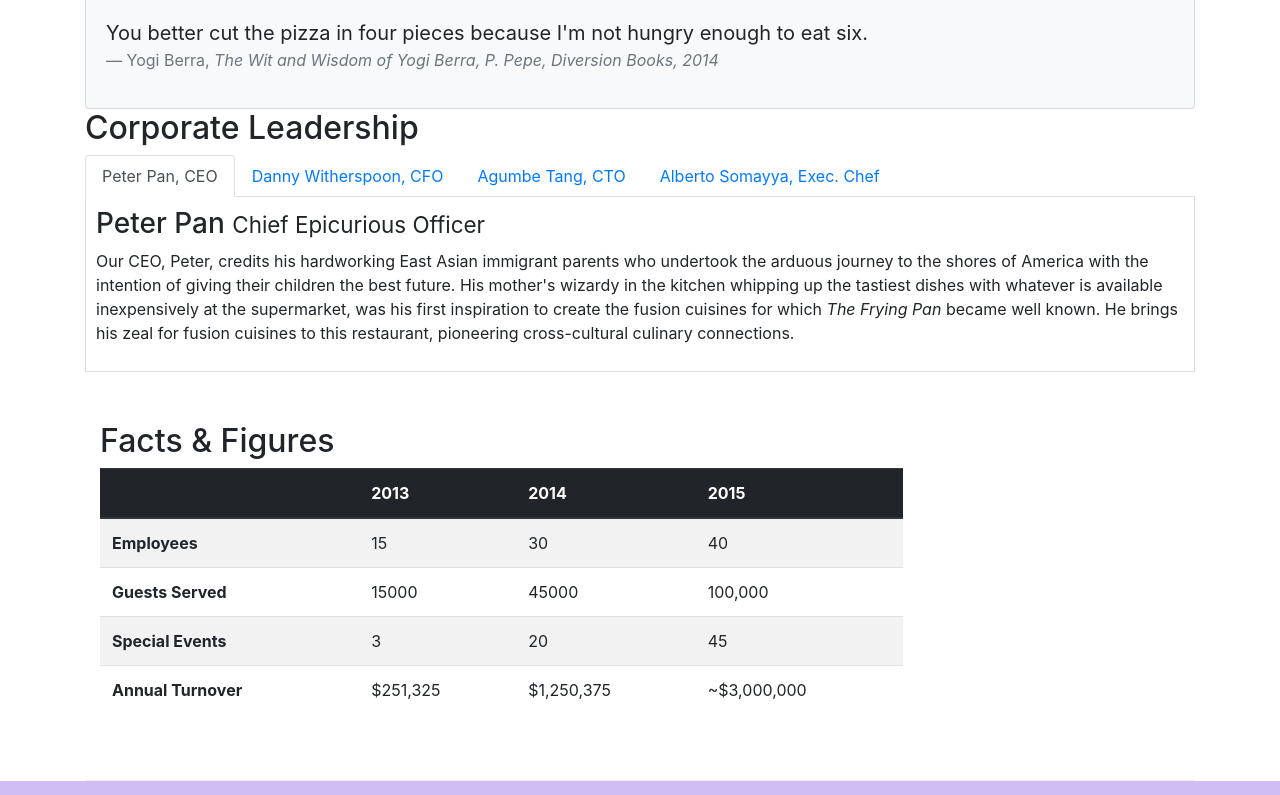
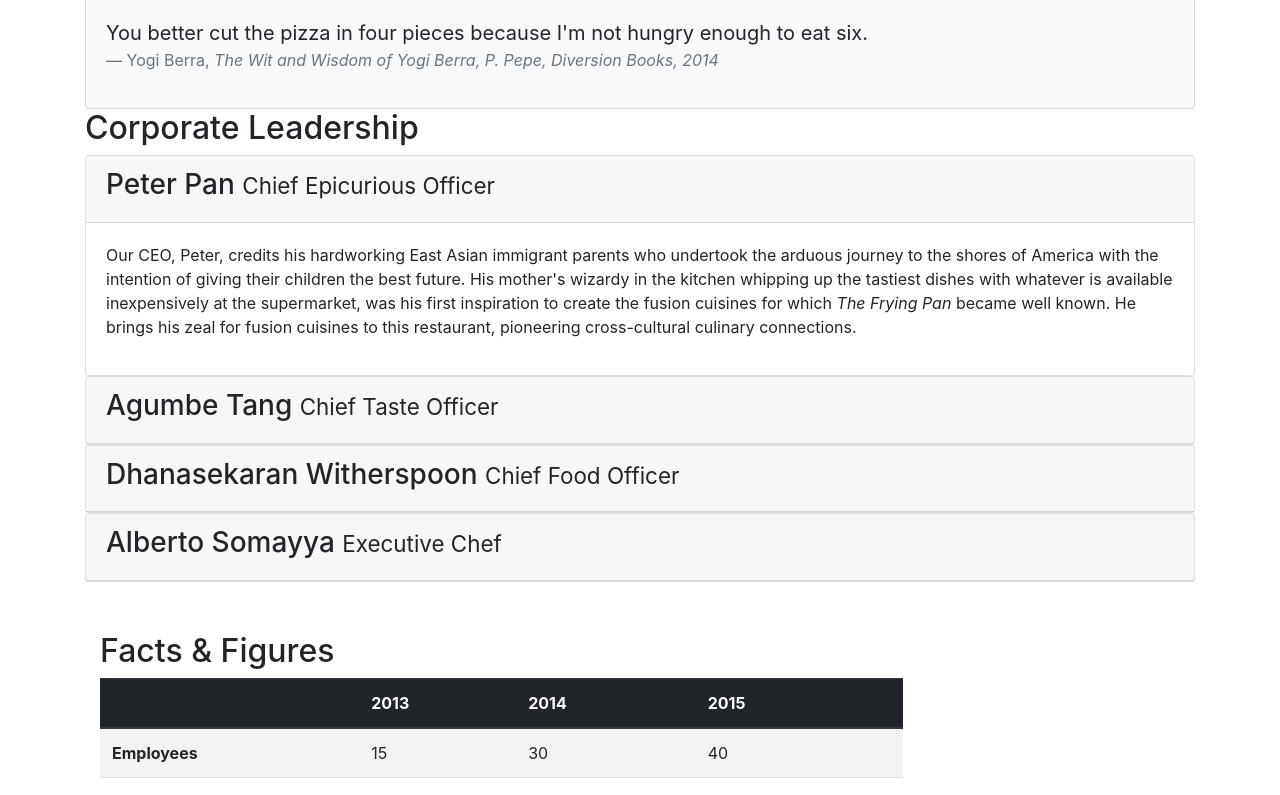
Before and after one commit to karanverma96/Bootstrap4, a website: page aboutus.html in a window 1280 px wide. Shown: the part 762-1557 px from the top of the page. Drawn offline with nearby package versions, Linux system fonts and the light colour scheme.

Commit message:
Accordion

```diff
--- a/aboutus.html
+++ b/aboutus.html
@@ -108,37 +108,54 @@
         <div class="row">
             <div class="col col-sm-12">
                 <h2>Corporate Leadership</h2>
-                <ul class="nav nav-tabs">
-                    <li class="nav-item">
-                        <a class="nav-link active" role="tab" data-toggle="tab" href="#peter">Peter Pan, CEO</a>
-                    </li>
-                    <li class="nav-item">
-                        <a class="nav-link" role="tab" data-toggle="tab" href="#danny">Danny Witherspoon, CFO</a>
-                    </li>
-                    <li class="nav-item">
-                        <a class="nav-link" role="tab" data-toggle="tab" href="#agumbe">Agumbe Tang, CTO</a>
-                    </li>
-                    <li class="nav-item">
-                        <a class="nav-link" role="tab" data-toggle="tab" href="#alberto">Alberto Somayya, Exec. Chef</a>
-                    </li>
-                </ul>
-                <div class="tab-content">
-                    <div role="tab-panel" class="tab-pane fade show active" id=peter>
-                        <h3>Peter Pan <small>Chief Epicurious Officer</small></h3>
-                        <p class="d-none d-sm-block">Our CEO, Peter, credits his hardworking East Asian immigrant parents who undertook the arduous journey to the shores of America with the intention of giving their children the best future. His mother's wizardy in the kitchen whipping up the tastiest dishes with whatever is available inexpensively at the supermarket, was his first inspiration to create the fusion cuisines for which <em>The Frying Pan</em> became well known. He brings his zeal for fusion cuisines to this restaurant, pioneering cross-cultural culinary connections.</p>
+                <div id="accordion">
+                    <div class="card">
+                        <div class="card-header" role="tab" id="peterhead">
+                            <h3>
+                                <a data-toggle="collapse" data-target="#peter">Peter Pan <small>Chief Epicurious Officer</small></a>
+                            </h3>
+                        </div>
+                        <div class="collapse show" id="peter" data-parent="#accordion">
+                            <div class="card-body">
+                                <p class="d-none d-sm-block">Our CEO, Peter, credits his hardworking East Asian immigrant parents who undertook the arduous journey to the shores of America with the intention of giving their children the best future. His mother's wizardy in the kitchen whipping up the tastiest dishes with whatever is available inexpensively at the supermarket, was his first inspiration to create the fusion cuisines for which <em>The Frying Pan</em> became well known. He brings his zeal for fusion cuisines to this restaurant, pioneering cross-cultural culinary connections.</p>
+                            </div>
+                        </div>
                     </div>
-                    <div role="tab-panel" class="tab-pane fade" id="agumbe">
-                        <h3>Agumbe Tang <small>Chief Taste Officer</small></h3>
-                        <p class="d-none d-sm-block">Blessed with the most discerning gustatory sense, Agumbe, our CTO, personally ensures that every dish that we serve meets his exacting tastes. Our chefs dread the tongue lashing that ensues if their dish does not meet his exacting standards. He lives by his motto, <em>You click only if you survive my lick.</em></p>
+                    <div class="card">
+                        <div class="card-header" role="tab" id="peterhead">
+                            <h3>
+                                <a data-toggle="collapse" data-target="#agumbe">Agumbe Tang <small>Chief Taste Officer</small></a>
+                            </h3>
+                        </div>
+                        <div class="collapse" id="agumbe" data-parent="#accordion">
+                            <div class="card-body">
+                                <p class="d-none d-sm-block">Blessed with the most discerning gustatory sense, Agumbe, our CTO, personally ensures that every dish that we serve meets his exacting tastes. Our chefs dread the tongue lashing that ensues if their dish does not meet his exacting standards. He lives by his motto, <em>You click only if you survive my lick.</em></p>
+                            </div>
+                        </div>
                     </div>
-
-                    <div role="tab-panel" class="tab-pane fade" id="danny">
-                        <h3>Dhanasekaran Witherspoon <small>Chief Food Officer</small></h3>
-                        <p class="d-none d-sm-block">Our CFO, Danny, as he is affectionately referred to by his colleagues, comes from a long established family tradition in farming and produce. His experiences growing up on a farm in the Australian outback gave him great appreciation for varieties of food sources. As he puts it in his own words, <em>Everything that runs, wins, and everything that stays, pays!</em></p>
+                    <div class="card">
+                        <div class="card-header" role="tab" id="peterhead">
+                            <h3>
+                                <a data-toggle="collapse" data-target="#danny">Dhanasekaran Witherspoon <small>Chief Food Officer</small></a>
+                            </h3>
+                        </div>
+                        <div class="collapse" id="danny" data-parent="#accordion">
+                            <div class="card-body">
+                                <p class="d-none d-sm-block">Our CFO, Danny, as he is affectionately referred to by his colleagues, comes from a long established family tradition in farming and produce. His experiences growing up on a farm in the Australian outback gave him great appreciation for varieties of food sources. As he puts it in his own words, <em>Everything that runs, wins, and everything that stays, pays!</em></p>
+                            </div>
+                        </div>
                     </div>
-                    <div role="tab-panel" class="tab-pane fade" id="alberto">
-                        <h3>Alberto Somayya <small>Executive Chef</small></h3>
-                        <p class="d-none d-sm-block">Award winning three-star Michelin chef with wide International experience having worked closely with whos-who in the culinary world, he specializes in creating mouthwatering Indo-Italian fusion experiences. He says, <em>Put together the cuisines from the two craziest cultures, and you get a winning hit! Amma Mia!</em></p>
+                    <div class="card">
+                        <div class="card-header" role="tab" id="peterhead">
+                            <h3>
+                                <a data-toggle="collapse" data-target="#alberto">Alberto Somayya <small>Executive Chef</small></a>
+                            </h3>
+                        </div>
+                        <div class="collapse" id="alberto" data-parent="#accordion">
+                            <div class="card-body">
+                                <p class="d-none d-sm-block">Award winning three-star Michelin chef with wide International experience having worked closely with whos-who in the culinary world, he specializes in creating mouthwatering Indo-Italian fusion experiences. He says, <em>Put together the cuisines from the two craziest cultures, and you get a winning hit! Amma Mia!</em></p>
+                            </div>
+                        </div>
                     </div>
                 </div>
             </div>
```
